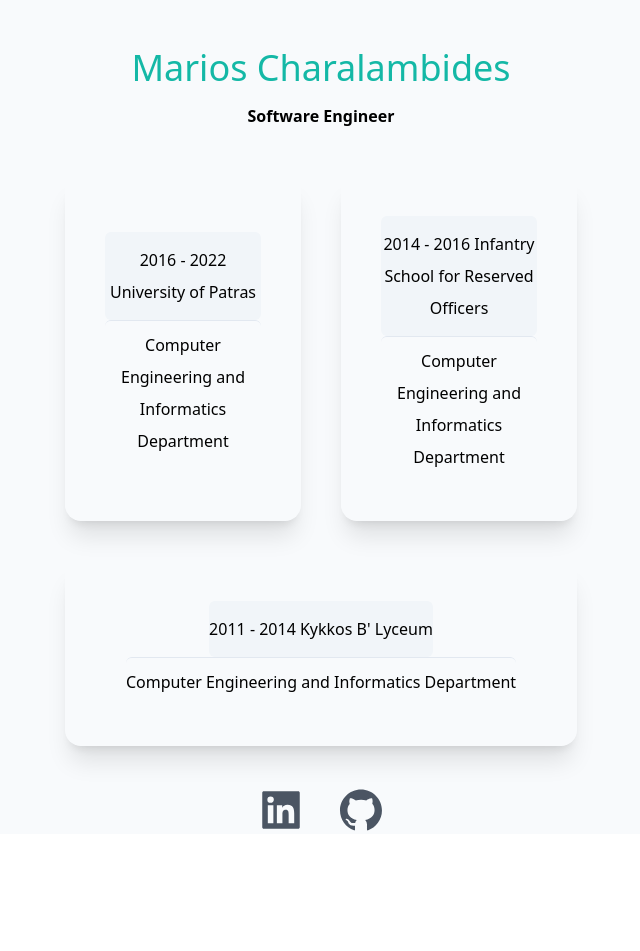
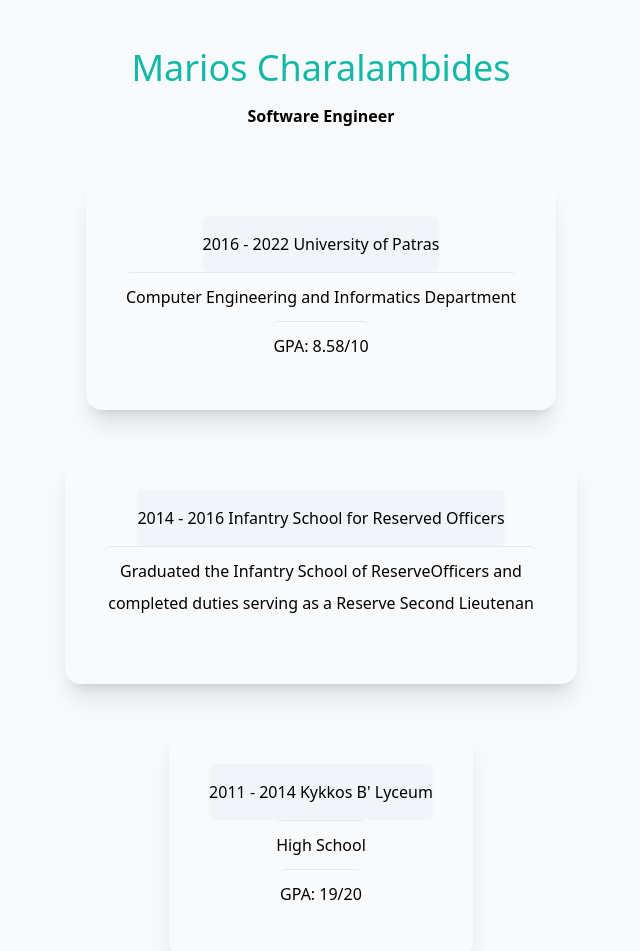
Before and after one commit to mcharalambides/MyPortofolio, a Next.js app: page / in a window 1280 px wide. Shown: the top 951 px of the page, without its empty margins (319-959 px from the left). Before the commit the page ends 874 px from the top, so only its background shows below. Built offline with nearby package versions, Linux system fonts and the light colour scheme.

Commit message:
Created Row component

```diff
--- a/pages/index.tsx
+++ b/pages/index.tsx
@@ -2,6 +2,19 @@ import type { NextPage } from 'next'
 import Head from 'next/head'
 import Image from 'next/image'
 import {AiFillLinkedin, AiFillGithub} from "react-icons/ai"
+
+
+function Row({text1,text2,text3} : {text1:String, text2:String, text3:String}) {
+  return(
+    <div className='basis-1/4 flex-1 object-cover mx-auto shadow-xl rounded-2xl flex flex-col items-center justify-center divide-y p-10 divide-slate-200'>
+    <h1 className='text-center rounded-md bg-slate-100 leading-8 py-3'>{text1}</h1>
+    <h1 className='text-center rounded-md  leading-8 py-2'>{text2}</h1>
+    <h1 className='text-center rounded-md  leading-8 py-2'>{text3}</h1>
+  </div>
+  );
+
+}
+
 
 const Home: NextPage = () => {
   return (
@@ -18,24 +31,23 @@ const Home: NextPage = () => {
         <div className="font-semibold py-2">Software Engineer</div>
         </div>
 
-        <div className='flex flex-col gap-10 lg:flex-row lg:flex-wrap'>
+        <div className='flex flex-col gap-10 lg:flex-col lg:flex-wrap'>
 
-        <div className='basis-1/4 flex-1 object-cover mx-auto shadow-xl rounded-2xl flex flex-col items-center justify-center divide-y p-10 divide-slate-200'>
-          <h1 className='text-center rounded-md bg-slate-100 leading-8 py-3'>2016 - 2022 University of Patras</h1>
-          <h1 className='text-center rounded-md  leading-8 py-2'>Computer Engineering and Informatics Department</h1>
-        </div>
+          <Row text1 = "2016 - 2022 University of Patras"
+               text2 = "Computer Engineering and Informatics Department"
+               text3 = "GPA: 8.58/10"
+                 />
 
-        <div className='basis-1/4 flex-1 object-cover mx-auto shadow-xl rounded-2xl flex flex-col items-center justify-center divide-y p-10 divide-slate-200'>
-          <h1 className='text-center rounded-md bg-slate-100 leading-8 py-3'>2014 - 2016 Infantry School for Reserved Officers</h1>
-          <h1 className='text-center rounded-md  leading-8 py-2'>Computer Engineering and Informatics Department</h1>
-        </div>
+          <Row text1 = "2014 - 2016 Infantry School for Reserved Officers"
+            text2 = "Graduated the Infantry School of ReserveOfficers and completed duties serving as a Reserve Second Lieutenan"
+            text3=""
+            />
 
-        <div className='basis-1/4 flex-1 object-cover mx-auto shadow-xl rounded-2xl flex flex-col items-center justify-center divide-y p-10 divide-slate-200'>
-          <h1 className='text-center rounded-md bg-slate-100 leading-8 py-3'>2011 - 2014 Kykkos B' Lyceum</h1>
-          <h1 className='text-center rounded-md  leading-8 py-2'>Computer Engineering and Informatics Department</h1>
-        </div>
+          <Row text1 = "2011 - 2014 Kykkos B' Lyceum"
+             text2 = "High School"
+             text3 = "GPA: 19/20"/>
 
-        </div>
+      </div>
 
 
         <div className='text-5xl my-10 flex justify-center gap-8 text-gray-600'>
--- /dev/null
+++ b/styles/Home.module.css
@@ -0,0 +1,3 @@
+.outer-dive {
+    @apply flex flex-col items-center justify-center divide-y p-10 pr-72 pl-72 divide-slate-200;
+}
--- a/styles/globals.css
+++ b/styles/globals.css
@@ -1,7 +1,3 @@
 @tailwind base;
 @tailwind components;
 @tailwind utilities;
-
-.outer-dive {
-    @apply flex flex-col items-center justify-center divide-y p-10 pr-72 pl-72 divide-slate-200;
-}
```
